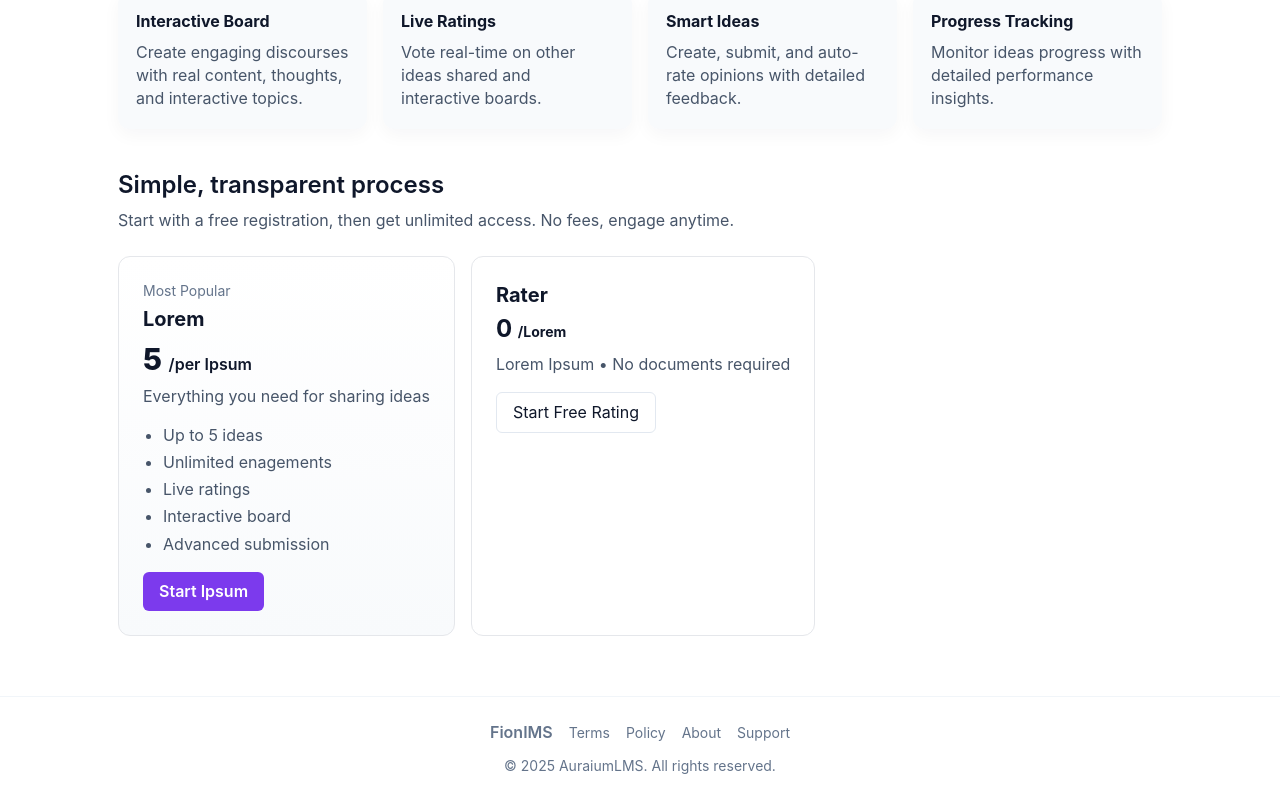
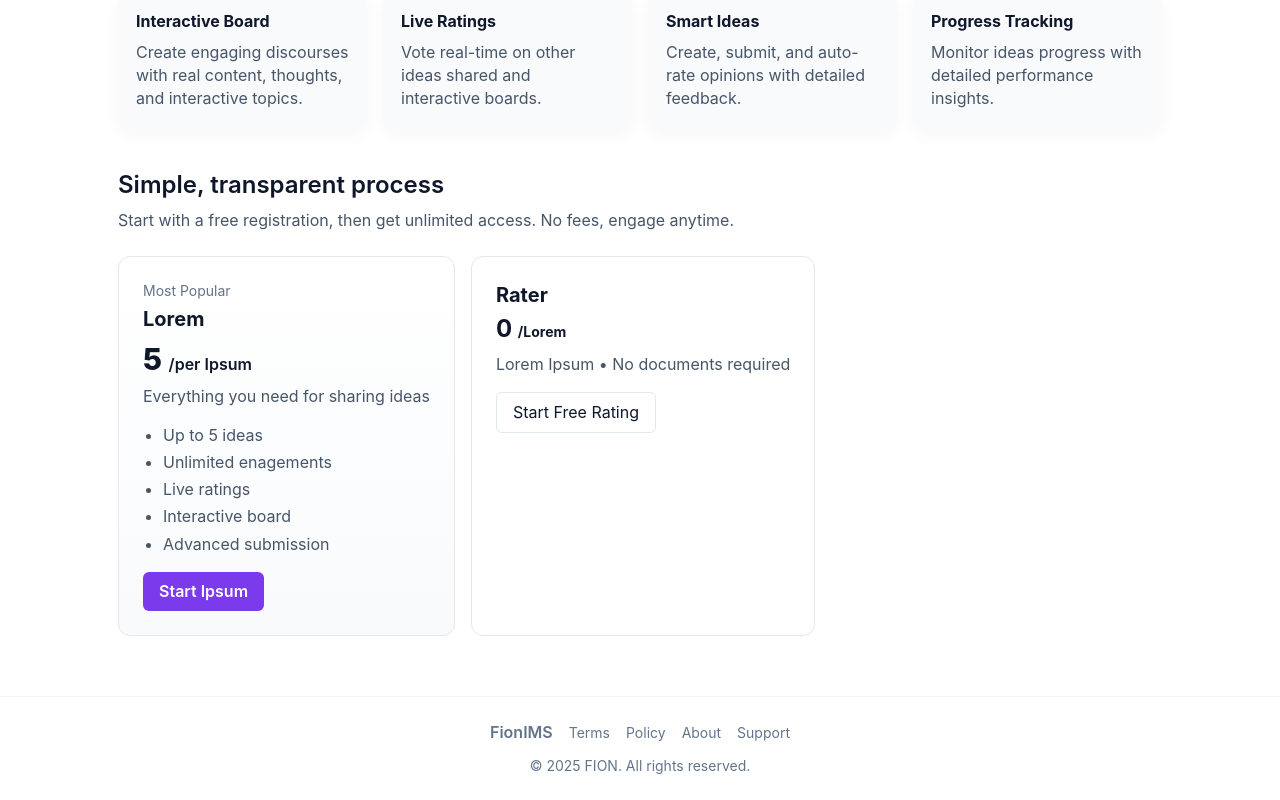
Before and after one commit to devolusegun/next_clone, a Next.js app: page / in a window 1280 px wide. Shown: the part 605-1405 px from the top of the page. Built offline with nearby package versions, Linux system fonts and the light colour scheme.

Commit message:
Update layout.jsx

```diff
--- a/app/layout.jsx
+++ b/app/layout.jsx
@@ -22,7 +22,7 @@ export default function RootLayout({ children }) {
             <div className="text-sm">About</div>
             <div className="text-sm">Support</div>
           </div>
-          <div className="mt-3 text-sm">© 2025 AuraiumLMS. All rights reserved.</div>
+          <div className="mt-3 text-sm">© 2025 FION. All rights reserved.</div>
         </footer>
       </body>
     </html>
```
